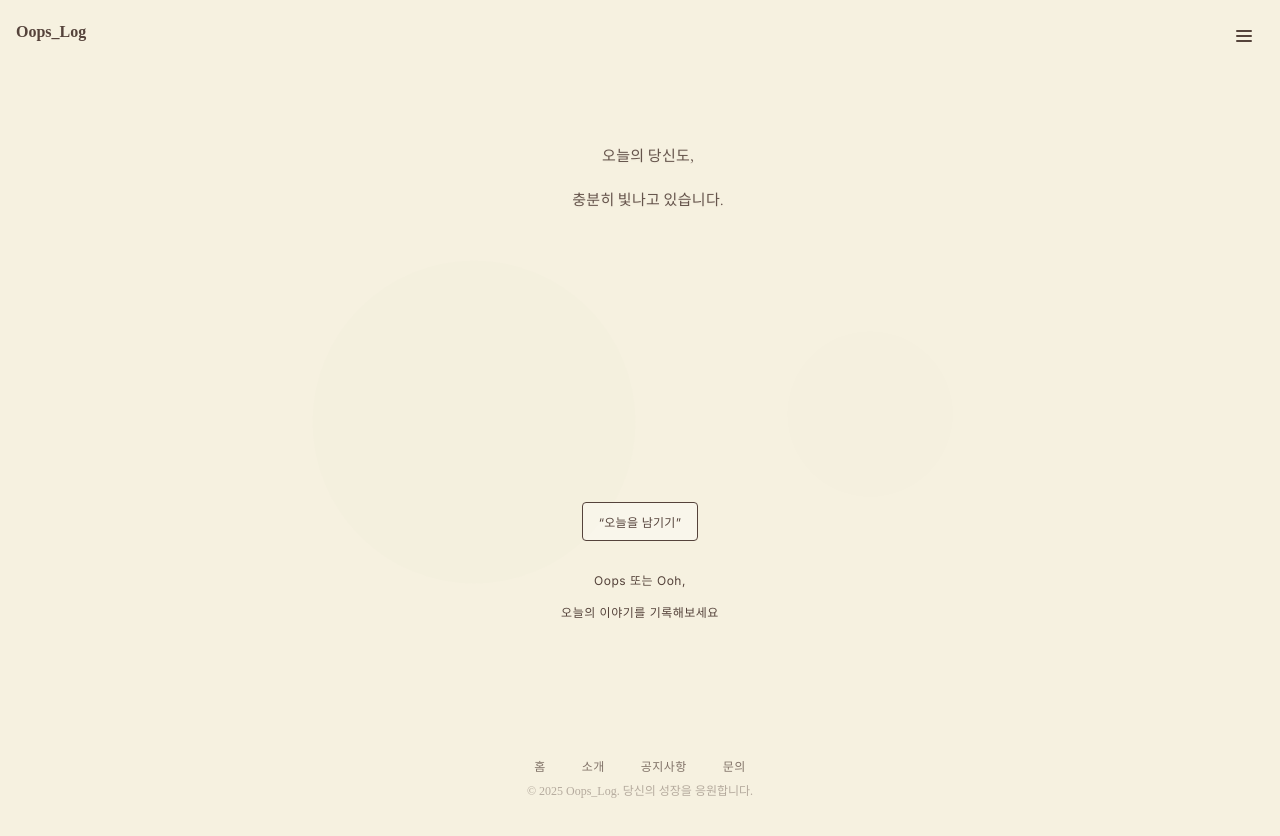
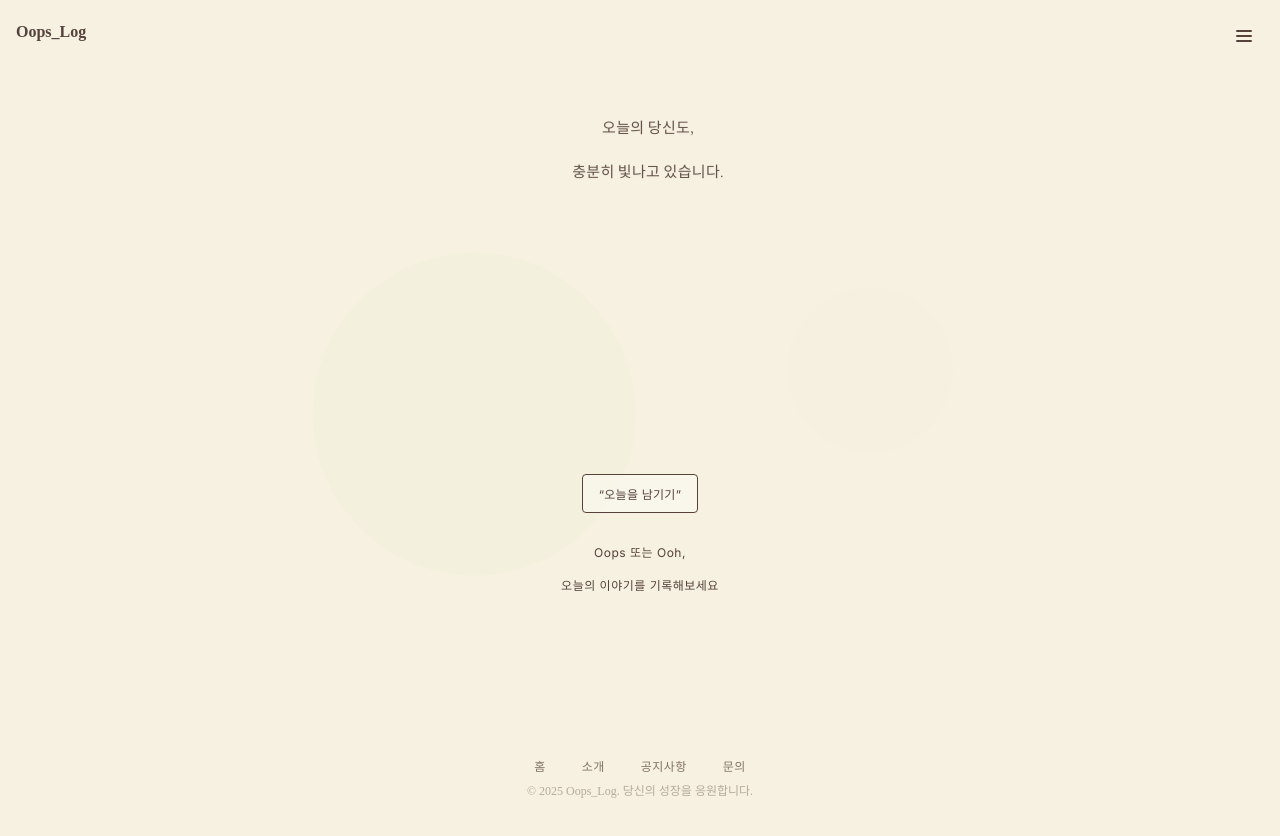
Before and after one commit to DevOops-be19/be19-4th-DevOops-Oops_Log, a Vue app in the folder frontend/: page /main in a window 1280 px wide. Shown: the top 836 px of the page. After the commit the page ends 800 px from the top, so only its background shows below. Built offline with nearby package versions, Linux system fonts and the light colour scheme.

Commit message:
푸터 글 밑에 고정

```diff
--- a/frontend/src/App.vue
+++ b/frontend/src/App.vue
@@ -34,14 +34,15 @@ import ToastContainer from './components/common/ToastContainer.vue';
   --font-sans: 'Inter', system-ui, -apple-system, 'Noto Sans KR', 'Apple SD Gothic Neo', 'Malgun Gothic', sans-serif;
   --paper-bg: #F6F1E0;
   --ink: #55433B;
-  --header-h: 56px;   /* 헤더 높이 */
+  --header-h: 5px;   /* 헤더 높이 */
   --footer-h: 50px;   /* 푸터 높이 */
   --safe-bottom: env(safe-area-inset-bottom, 0px);
 }
 
-main, .main-canvas, #app > *:not(footer){
+/* [제거] 이 룰은 더 이상 필요 없습니다.
+/* main, .main-canvas, #app > *:not(footer){
   padding-bottom: calc(var(--footer-h) + env(safe-area-inset-bottom));
-}
+} */
 
 /* ✅ 브라우저 기본 여백 제거 + 배경 전체 적용 */
 html, body, #app {
@@ -52,39 +53,56 @@ html, body, #app {
   background: var(--paper-bg);
   color: var(--ink);
 }
-body{ overflow:hidden; }  /* 본문 영역만 스크롤되게 */
+
+/* [수정] body의 스크롤을 허용합니다. */
+body{
+  overflow-y: auto; /* 'hidden' -> 'auto' */
+}
 
 /* ✅ 페이지 컨테이너: 필요 시 스크롤 허용 */
+/* [제거] #app-canvas (기존 코드 유지) */
+/*
 #app-canvas {
   min-height: 100dvh;
   width: 100%;
   position: relative;
 }
+*/
 
 /* 전역 종이 질감 오버레이 */
 .paper-noise {
-  opacity: .06;                 /* ↑ 일단 강하게 보기 */
-  background-size: 400px 400px; /* SVG 노이즈가 너무 커져 흐릿해지는 것 방지 */
-  mix-blend-mode: multiply;     /* 종이 질감 느낌 유지 */
+  opacity: .06;
+  background-size: 400px 400px;
+  mix-blend-mode: multiply;
 }
 
-/* 콘텐츠가 질감 위로 오게 */
+/* [제거] #app-canvas > *:not(.paper-noise) (기존 코드 유지) */
+/*
 #app-canvas > *:not(.paper-noise) {
   position: relative;
   z-index: 1;
 }
+*/
 
+/* [수정] .app-fixed를 flex 컨테이너로 변경 */
 .app-fixed{
-  height: 100svh;       /* 모바일 뷰포트 대응 */
-  position: relative;
-  overflow: hidden;     /* 배경 이펙트가 삐져나가도 스크롤 안생김 */
+  /* height: 100svh; */
+  /* position: relative; */
+  /* overflow: hidden; */
+
+  display: flex;
+  flex-direction: column;
+  min-height: 100svh; /* 뷰포트 최소 높이 */
 }
 
-/* 헤더/푸터를 제외한 ‘본문 영역’만 스크롤 */
+/* [수정] .app-fixed-main을 flex-grow 및 padding-top으로 변경 */
 .app-fixed-main{
-  position: absolute;
-  inset: var(--header-h) 0 calc(var(--footer-h) + var(--safe-bottom)) 0;
-  overflow: auto;       /* 여기서만 스크롤 */
-  -webkit-overflow-scrolling: touch;
+  /* position: absolute; */
+  /* inset: var(--header-h) 0 calc(var(--footer-h) + var(--safe-bottom)) 0; */
+  /* overflow: auto; */
+  /* -webkit-overflow-scrolling: touch; */
+
+  flex-grow: 1; /* 헤더와 푸터 사이의 모든 공간을 차지 */
+  padding-top: var(--header-h); /* 고정된 헤더가 콘텐츠를 가리지 않도록 */
 }
 </style>
--- a/frontend/src/components/common/FooterView.vue
+++ b/frontend/src/components/common/FooterView.vue
@@ -17,12 +17,15 @@ const router = useRouter()
 
 <style scoped>
 .site-footer{
-  position: fixed;
-  left: 0; right: 0; bottom: 0;
+  /* position: fixed;
+  left: 0; right: 0; bottom: 0; */
   height: calc(var(--footer-h) + var(--safe-bottom));
   padding-bottom: var(--safe-bottom);
   display: grid; place-items: center;
   z-index: 100;
+
+  position: relative;
+  width: 100%;
 }
 
 .footer-nav{
```
